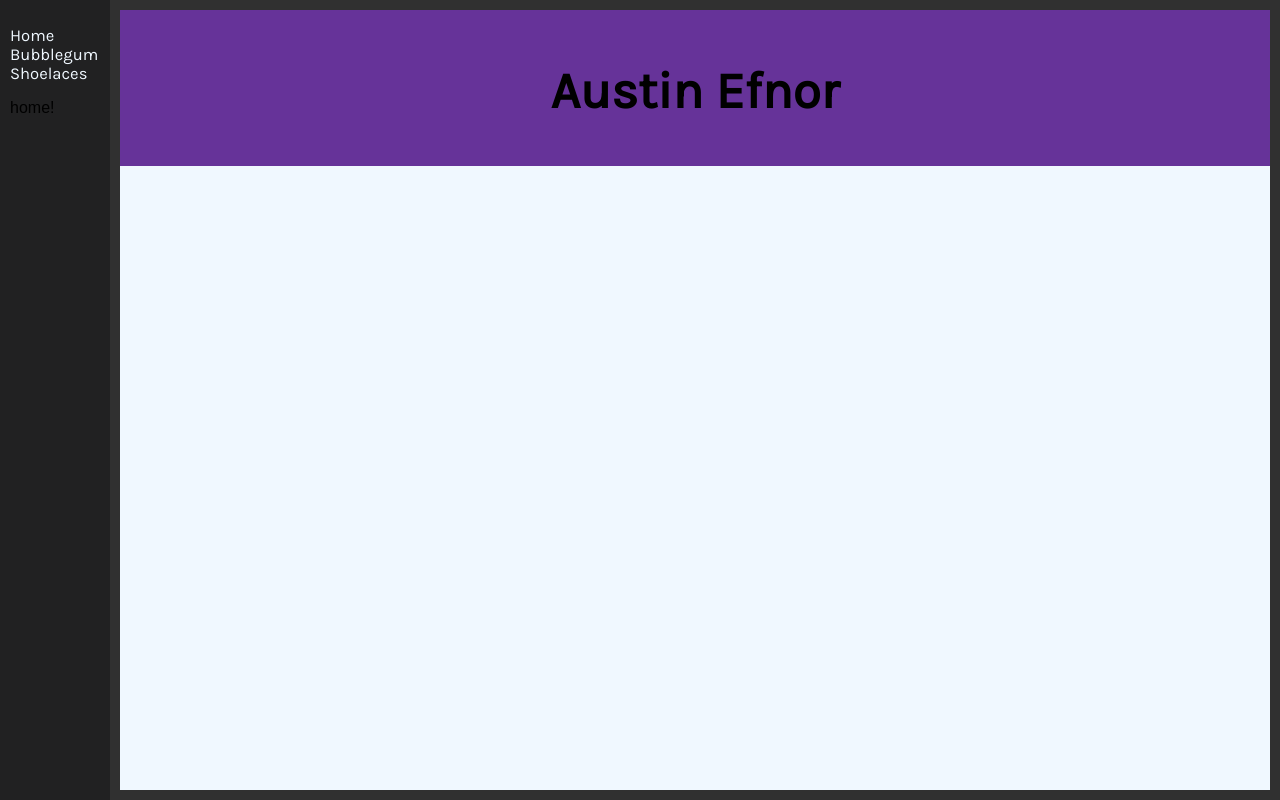
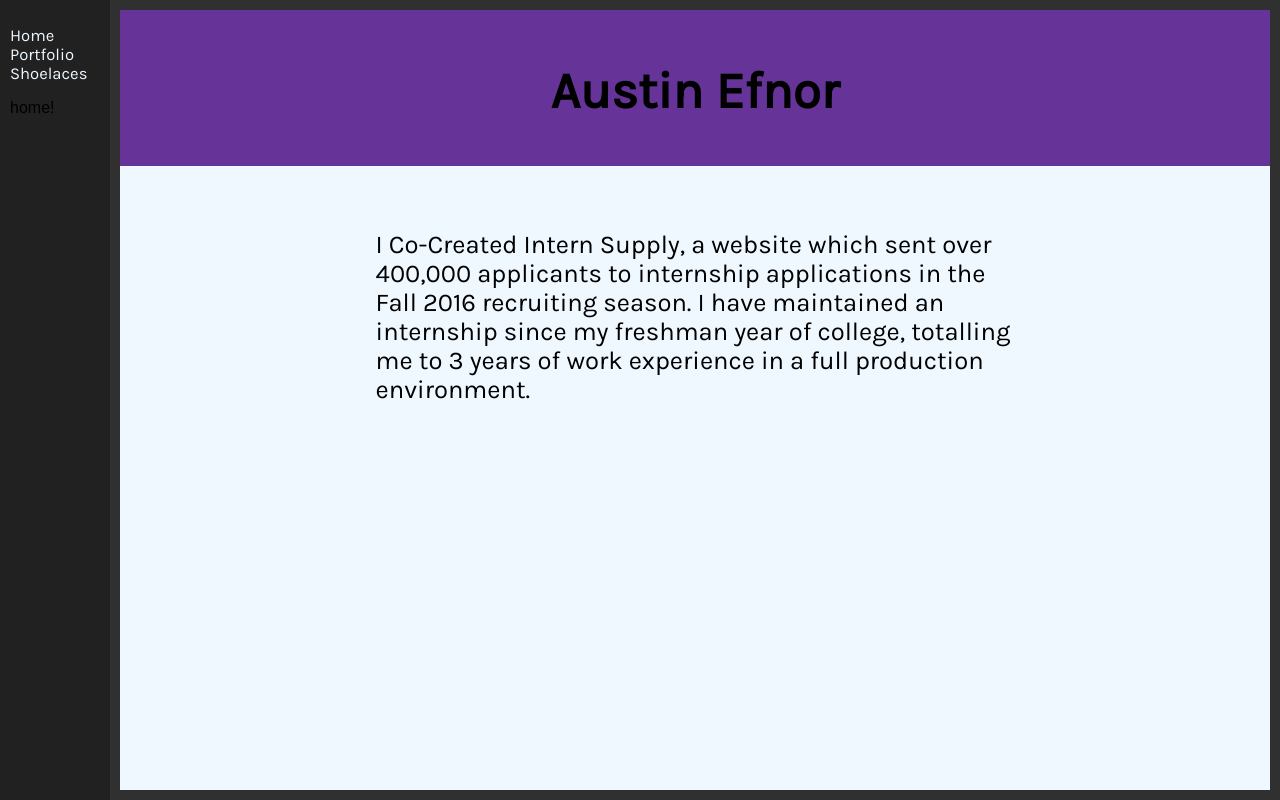
Before and after one commit to aefnor/AustinEfnor.xyzReact, a React (Create React App) app: page / in a window 1280 px wide. Built offline with nearby package versions, Linux system fonts and the light colour scheme.

Commit message:
Homepage description

```diff
--- a/src/App.js
+++ b/src/App.js
@@ -32,9 +32,9 @@ class App extends Component {
         main: () => <Home height={this.state.height} width={this.state.width}/>
       },
       {
-        path: "/bubblegum",
-        sidebar: () => <div>bubblegum!</div>,
-        main: () => <h2>Bubblegum</h2>
+        path: "/portfolio",
+        sidebar: () => <div>portfolio!</div>,
+        main: () => <h2>Portfolio</h2>
       },
       {
         path: "/shoelaces",
@@ -56,7 +56,7 @@ class App extends Component {
                 <Link className="removeUnderline fontKarla adaptiveFontSize" to="/">Home</Link>
               </li>
               <li>
-                <Link className="removeUnderline fontKarla adaptiveFontSize" to="/bubblegum">Bubblegum</Link>
+                <Link className="removeUnderline fontKarla adaptiveFontSize" to="/portfolio">Portfolio</Link>
               </li>
               <li>
                 <Link className="removeUnderline fontKarla adaptiveFontSize" to="/shoelaces">Shoelaces</Link>
--- a/src/screens/Home.js
+++ b/src/screens/Home.js
@@ -18,7 +18,10 @@ class Home extends Component {
                     <h3 className="homeHeaderText">Austin Efnor</h3>
                 </div>
                 <div className="homeBodyContainer">
-
+                    <p className="description">
+                        I Co-Created Intern Supply, a website which sent over 400,000 applicants to internship applications in the Fall 2016 recruiting season.
+                        I have maintained an internship since my freshman year of college, totalling me to 3 years of work experience in a full production environment.
+                    </p>
                 </div>
             </div>
         )
--- a/src/styles/Home.css
+++ b/src/styles/Home.css
@@ -24,3 +24,11 @@
     height: 80%;
     width: 100%;
 }
+.description{
+    align-self: flex-start;
+    font-family: 'Karla', sans-serif;
+    font-size: 2vw;
+    padding: 3vw;
+    padding-left: 20vw;
+    padding-right: 20vw;
+}
```
